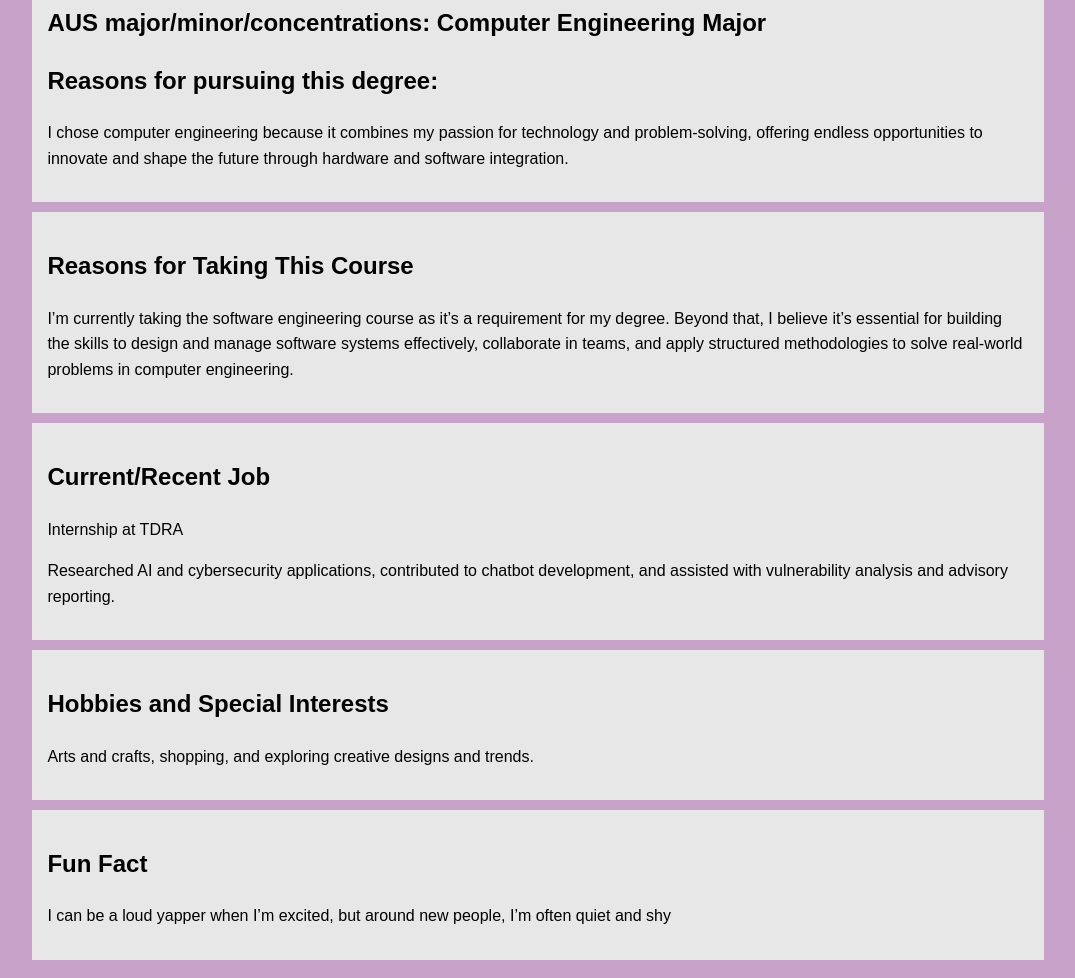
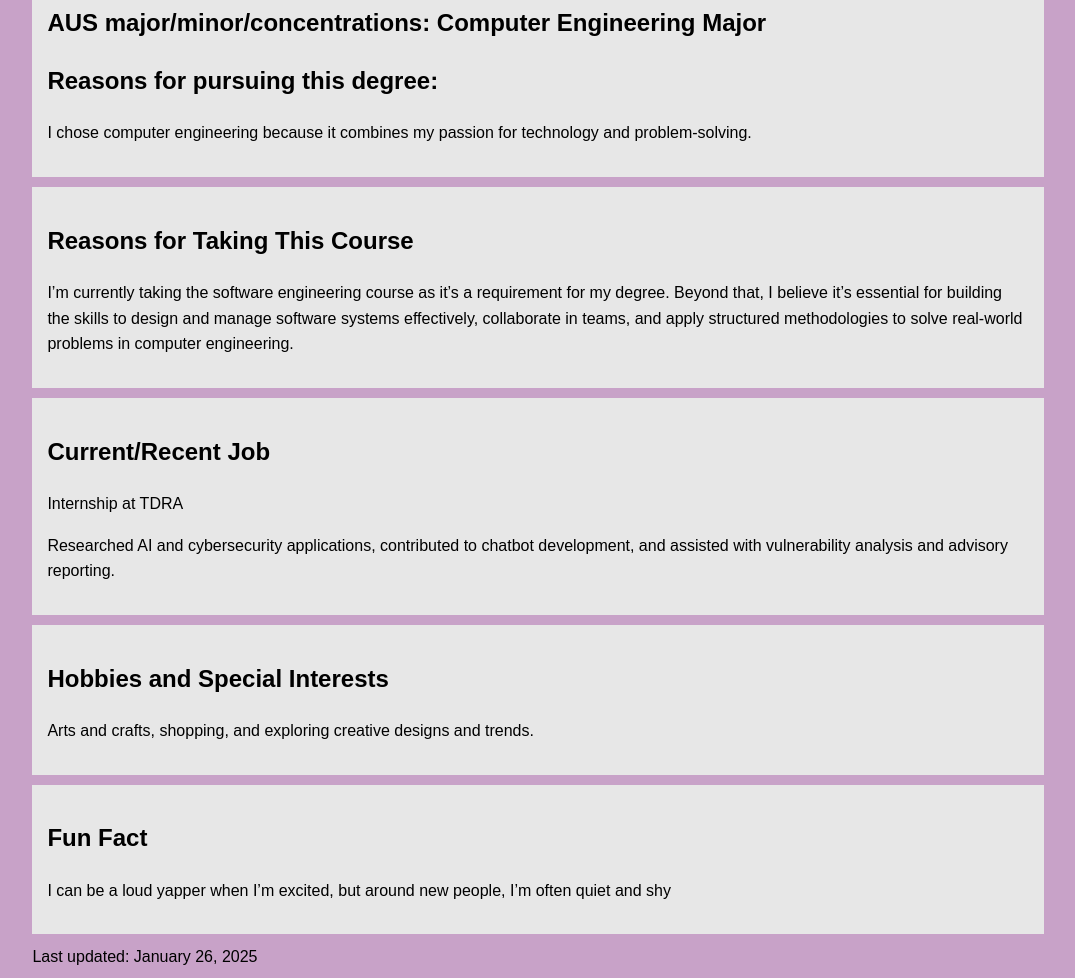
Before and after one commit to Alya1090/COE420-Introductions, a plain HTML site: page index.html in a window 1280 px wide. Shown: the part 240-1218 px from the top of the page, without its empty margins (102-1177 px from the left). Drawn offline with Linux system fonts and the light colour scheme.

Commit message:
Update index.html

```diff
--- a/index.html
+++ b/index.html
@@ -40,7 +40,7 @@
 			<h2>Year at AUS: 4</h2>
 			<h2>AUS major/minor/concentrations: Computer Engineering Major</h2>
 			<h2>Reasons for pursuing this degree: </h2>
-			<p>I chose computer engineering because it combines my passion for technology and problem-solving, offering endless opportunities to innovate and shape the future through hardware and software integration.</p>
+			<p>I chose computer engineering because it combines my passion for technology and problem-solving.</p>
         </section>
 
 		<section class="course">
@@ -63,6 +63,9 @@
             <h2>Fun Fact</h2>
             <p>I can be a loud yapper when I’m excited, but around new people, I’m often quiet and shy</p>
         </section>
+	    <footer class="last-updated">
+            Last updated: January 26, 2025
+        </footer>
     </div>
 </body>
 </html>
```
